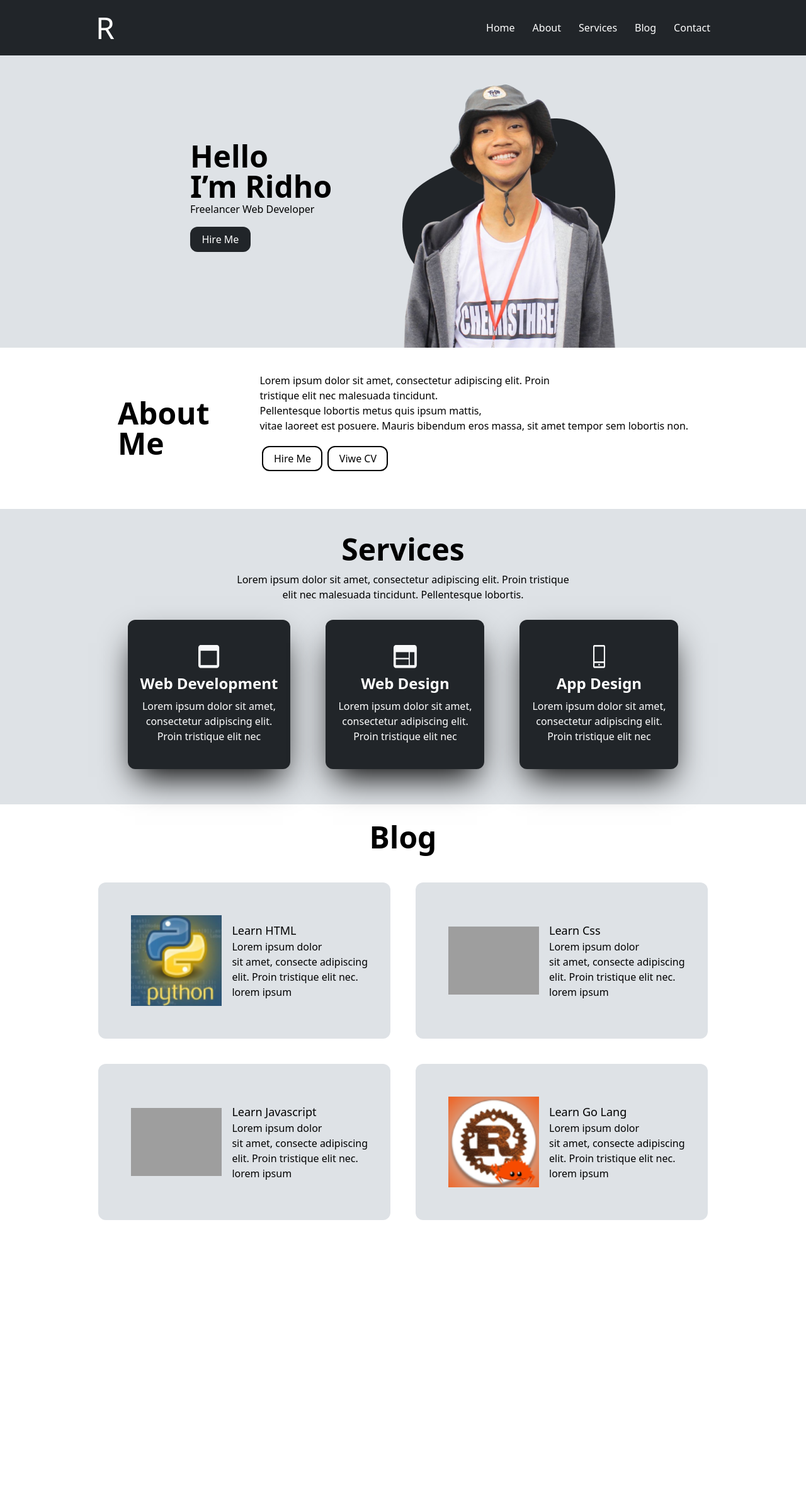
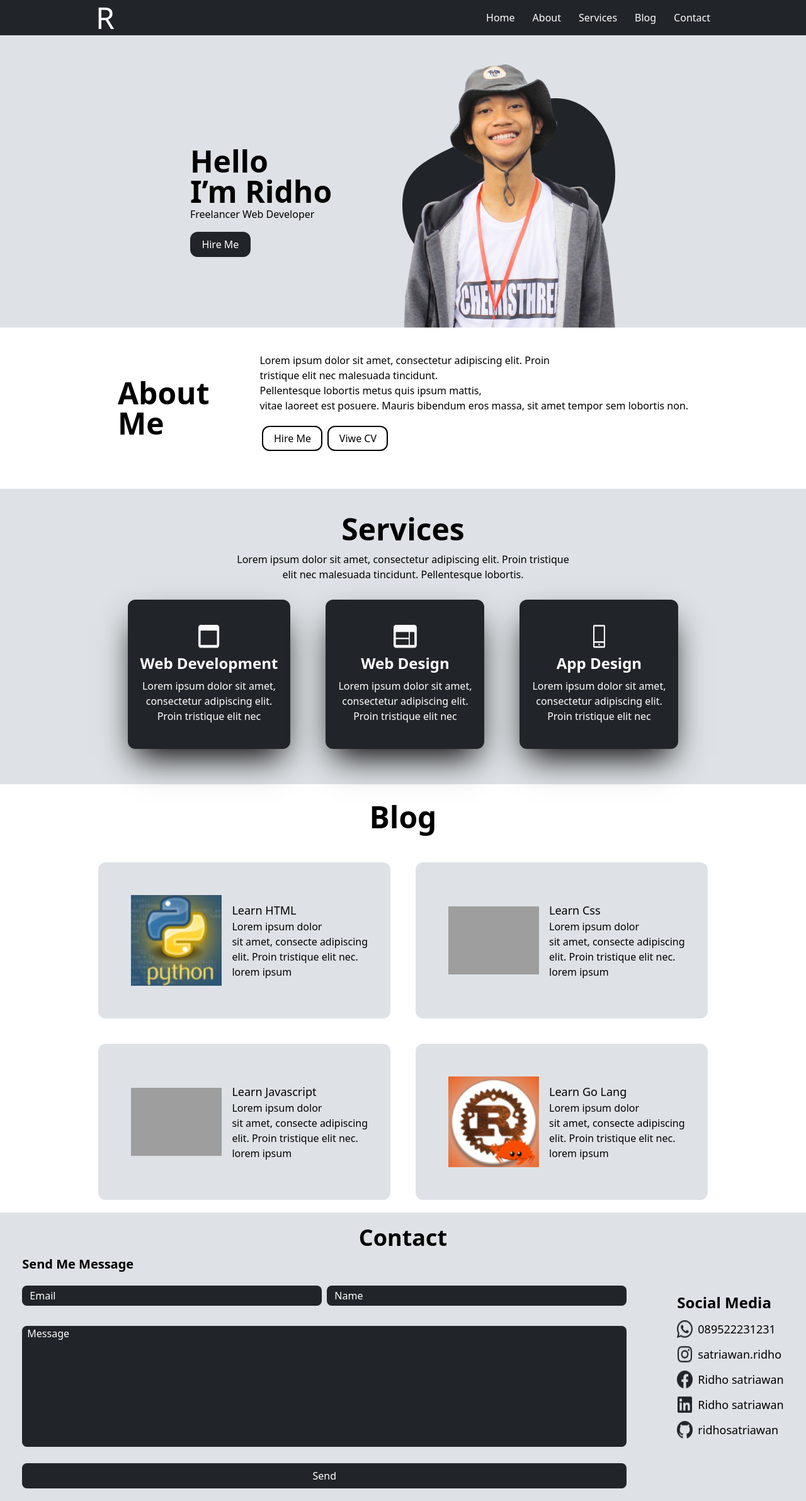
Before and after one commit to AbdelrahmanELsokary/R_By_React, a React (Create React App) app in the folder r/: page / in a window 1280 px wide. Shown: the whole page at 63% size. Before the commit the page ends 1957 px from the top, so only its background shows below. Built offline with nearby package versions, Linux system fonts and the light colour scheme; grey boxes are pictures that could not be loaded.

Commit message:
Add: Footer Section

```diff
--- a/r/src/components/About.jsx
+++ b/r/src/components/About.jsx
@@ -3,7 +3,7 @@ function About() {
   return (
     <>
       <section id="about">
-        <div class="container flex justify-center gap-20 items-center py-10">
+        <div class="container flex flex-wrap justify-center gap-20 items-center px-7 py-10">
           <div class="titel">
             <h2 className=" text-5xl font-bold font-sans">
               About <br /> Me
--- a/r/src/components/Footer.jsx
+++ b/r/src/components/Footer.jsx
@@ -1,3 +1,46 @@
 export default function Footer() {
-  return <></>;
+  return (
+    <>
+      <footer className=" bg-[#dee2e6] py-5 ">
+        <h2 className=" text-center font-bold text-4xl">Contact</h2>
+        <div className="container flex flex-wrap items-center justify-center gap-20">
+          <div className="contact w-3/4">
+            <div className="message ">
+              <h3 className=" font-semibold text-xl py-2">Send Me Message</h3>
+              <div className="send_me flex gap-2 my-3">
+                <input type="email" placeholder="Email" className="p-1 bg-[#212529] rounded-lg w-full placeholder:px-2 placeholder:text-white" />
+                <input type="text" placeholder="Name" className=" p-1 bg-[#212529] rounded-lg w-full placeholder:px-2 placeholder:text-white" />
+              </div>
+              <div className="text_area">
+                <textarea placeholder="Message" className=" my-5 resize-none bg-[#212529] rounded-lg h-48 w-full placeholder:px-2 placeholder:text-white"></textarea>
+              </div>
+              <input type="submit" value="Send" className=" cursor-pointer bg-[#212529] block rounded-lg px-5 py-2 w-full text-white " />
+            </div>
+          </div>
+          <div className="social_media">
+            <h3 className=" font-semibold text-2xl"> Social Media</h3>
+            <a href="/" className="flex gap-2 py-3 text-lg">
+              <img src="/icons/whatsapp.png" alt="whatsapp" />
+              089522231231
+            </a>
+            <a href="/" className="flex gap-2 text-lg">
+              <img src="/icons/instagram.png" alt="instagram" />
+              satriawan.ridho
+            </a>
+            <a href="/" className="flex gap-2 py-3 text-lg">
+              <img src="/icons/facebook.png" alt="facebook" /> Ridho satriawan
+            </a>
+            <a href="/" className="flex gap-2 text-lg">
+              <img src="/icons/linkedin.png" alt="linkedin" />
+              Ridho satriawan
+            </a>
+            <a href="/" className="flex gap-2 py-3 text-lg">
+              <img src="/icons/github.webp" alt="github" />
+              ridhosatriawan
+            </a>
+          </div>
+        </div>
+      </footer>
+    </>
+  );
 }
--- a/r/src/components/Header.jsx
+++ b/r/src/components/Header.jsx
@@ -1,7 +1,7 @@
 function Header() {
   return (
     <>
-      <header className="bg-[#212529] text-white py-5">
+      <header className="bg-[#212529] text-white py-1">
         <div className="container w-4/5 px-6 m-auto flex justify-between items-center">
           <div className="logo">
             <a href="/" className="text-5xl">
--- a/r/src/components/Hero.jsx
+++ b/r/src/components/Hero.jsx
@@ -3,9 +3,9 @@ function Hero() {
   return (
     <>
       <section className=" bg-[#dee2e6]">
-        <div className="container flex items-center justify-center gap-28 px-14">
-          <div className="info">
-            <h1 className=" text-2xl md:text-4xl lg:text-5xl font-bold leading-tight ">
+        <div className="container flex flex-wrap items-center justify-center gap-28 px-14">
+          <div className="info pt-20 ">
+            <h1 className=" text-3xl md:text-4xl lg:text-5xl font-bold leading-tight ">
               Hello
               <br />
               I’m Ridho
```
